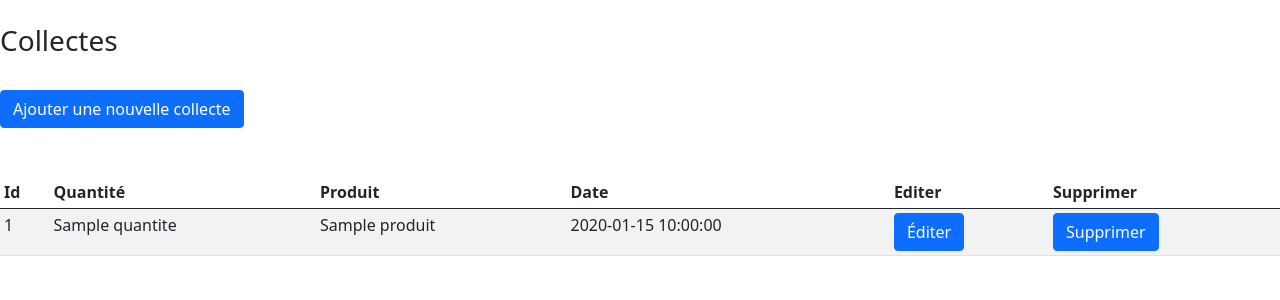
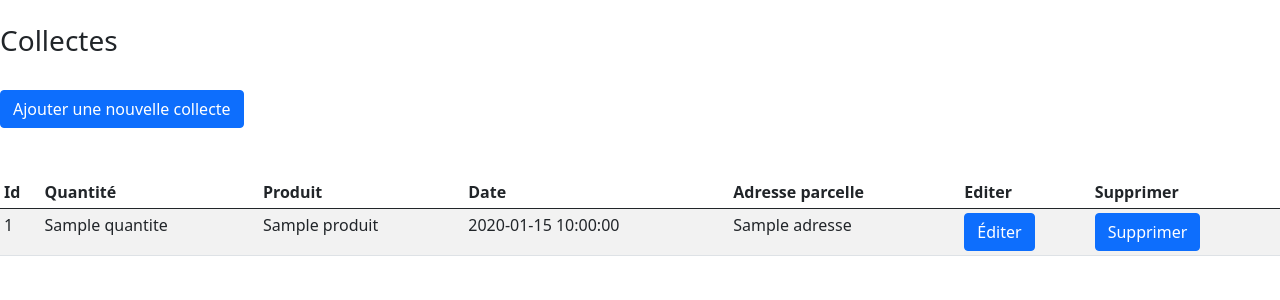
Before and after one commit to MaxG0312/SAE_1.04, a Flask app: template templates/collecte/show_collecte.html in a window 1280 px wide. Shown: the part 56-356 px from the top of the page. Run offline with Flask 3, Linux system fonts and the light colour scheme; the template is opened without the code that fills it: most values are stand-ins (such as "Sample title", 1, 10 or a date in 2020); some libraries are stand-ins or nearby versions.

Commit message:
Update show_collecte.html

```diff
--- a/templates/collecte/show_collecte.html
+++ b/templates/collecte/show_collecte.html
@@ -19,6 +19,7 @@
           <th>Quantité</th>
           <th>Produit</th>
           <th>Date</th>
+          <th>Adresse parcelle</th>
           <th>Editer</th>
           <th>Supprimer</th>
         </tr>
@@ -31,6 +32,7 @@
           <td>{{ ligne.quantite }}</td>
           <td>{{ ligne.produit }}</td>
           <td>{{ ligne.date }}</td>
+          <td>{{ parcelle[ligne.parcelle_id-1]['adresse'] }}</td>
           <td><a href="/collecte/edit?id={{ ligne.id }}" class="btn btn-primary">Éditer</a></td>
           <td><a href="/collecte/delete?id={{ ligne.id }}" class="btn btn-primary">Supprimer</a></td>
         </tr>
@@ -39,4 +41,4 @@
       </tbody>
     </table>
 </div>
-  {% endblock %}0
+{% endblock %}
```
